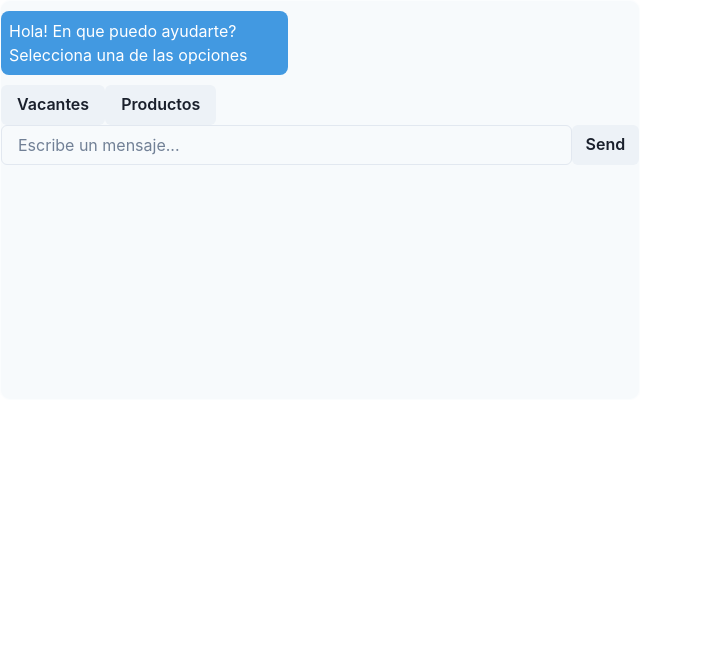
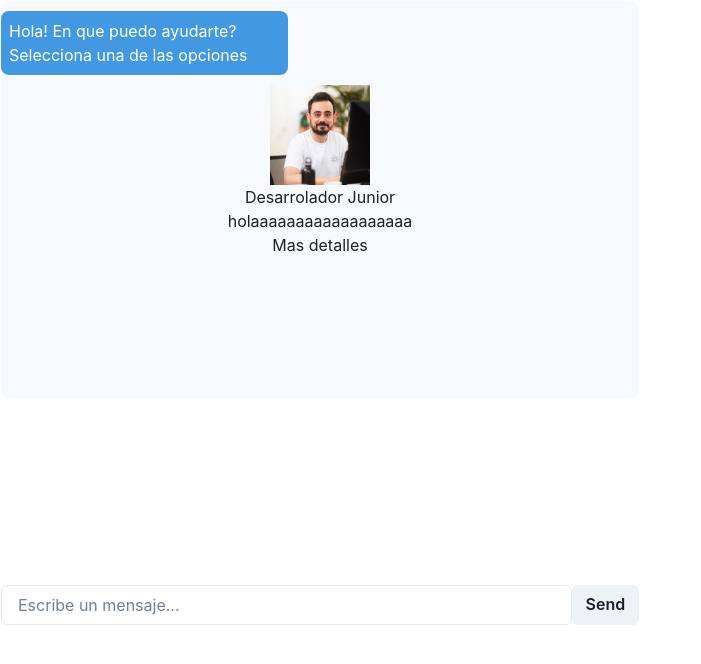
Before and after one commit to Jesus-Navas/chatbot-challenge, a Next.js app: page / in a window 1280 px wide. Both pictures are taken after a click on the button "Vacantes". Shown: the top 664 px of the page, without its empty margins (0-701 px from the left). Built offline with nearby package versions, Linux system fonts and the light colour scheme.

Commit message:
carousel done

```diff
--- a/package.json
+++ b/package.json
@@ -17,7 +17,8 @@
     "next": "12.3.1",
     "react": "18.2.0",
     "react-dom": "18.2.0",
-    "storybook": "^6.5.12"
+    "storybook": "^6.5.12",
+    "styled-components": "^5.3.6"
   },
   "devDependencies": {
     "eslint": "8.25.0",
--- a/src/mocks/bot.mock.js
+++ b/src/mocks/bot.mock.js
@@ -1,3 +1,4 @@
+
 export const botMessages = [
 
     {
@@ -27,50 +28,55 @@ export const botMessages = [
         ]
     },
     {
-        text: "Estas son nuestras vacantes",
-        isRobot: true,
-        isCarousel: true,
+        text: "",
+        isRobot:true,
+        isCarousel:true,
         options: [
             {
-                img: "Vacante 1",
-                description: "descripcion 1",
-                button: "Detalles"
+                text: "hola",
+                img: "/images/foto-perfil.jpeg",
+                title: "Desarrolador Junior",
+                text: "holaaaaaaaaaaaaaaaaaa",
+                href: "https://github.com/Jesus-Navas"
             },
             {
-                img: "Vacante 2",
-                description: "descripcion 2",
-                button: "Detalles"
+                text: "hola",
+                img: "/images/foto-perfil.jpeg",
+                title: "Desarrolador Junior",
+                text: "adiosssssssssss",
+                href: "https://github.com/Jesus-Navas"
             },
             {
-                img: "Vacante 3",
-                description: "descripcion 3",
-                button: "Detalles"
+                text: "hola",
+                img: "/images/foto-perfil.jpeg",
+                title: "Desarrolador Junior",
+                text: "jejejejejejeje",
+                href: "https://github.com/Jesus-Navas"
             },
         ]
     }
-    // {
-    //     text: "Estos son nuestros productos",
-    //     isRobot: true,
-    //     isCarousel: true,
-    //     options: [
-    //         {
-    //             img: "Producto 1",
-    //             description: "Lorem ipsum dolor sit amet, consectetur adipiscing elit. Pellentesque id quam nibh. Aliquam ac elit et odio efficitur ullamcorper quis a ex.",
-    //             button: "Detalles"
-    //         },
-    //         {
-    //             img: "Producto 2",
-    //             description: "Lorem ipsum dolor sit amet, consectetur adipiscing elit. Pellentesque id quam nibh. Aliquam ac elit et odio efficitur ullamcorper quis a ex.",
-    //             button: "Detalles"
-    //         },
-    //         {
-    //             img: "Producto 3",
-    //             description: "Lorem ipsum dolor sit amet, consectetur adipiscing elit. Pellentesque id quam nibh. Aliquam ac elit et odio efficitur ullamcorper quis a ex.",
-    //             button: "Detalles"
-    //         },
-    //     ]
-    // },
 ]
+
 export const botCarousel = [
-
+    {
+        text: "hola",
+        img: "/images/foto-perfil.jpeg",
+        title: "Desarrolador Junior",
+        text: "holaaaaaaaaaaaaaaaaaa",
+        href: "https://github.com/Jesus-Navas"
+    },
+    {
+        text: "hola",
+        img: "/images/foto-perfil.jpeg",
+        title: "Desarrolador Junior",
+        text: "adiosssssssssss",
+        href: "https://github.com/Jesus-Navas"
+    },
+    {
+        text: "hola",
+        img: "/images/foto-perfil.jpeg",
+        title: "Desarrolador Junior",
+        text: "jejejejejejeje",
+        href: "https://github.com/Jesus-Navas"
+    },
 ]
--- a/src/ui/components/Carousel/Carousel.jsx
+++ b/src/ui/components/Carousel/Carousel.jsx
@@ -0,0 +1,35 @@
+import { useKeenSlider } from "keen-slider/react"
+import "keen-slider/keen-slider.min.css"
+import styled from "@emotion/styled"
+import CarouselItem from "./components/CarouselItem"
+
+
+const Carousel = ({
+    children,
+    style,
+}) => {
+
+    const [sliderRef] = useKeenSlider()
+
+    return (
+        <SCCarousel
+            ref={sliderRef}
+            className="keen-slider"
+        >
+            {children.map(({text, img, title, href }, idx) => {
+
+                return (
+                    <CarouselItem key={idx} text={text} img={img} title={title} href={href} />
+                )
+            })
+            }
+        </SCCarousel>
+    )
+}
+
+export default Carousel
+
+const SCCarousel = styled.div`
+  height: 500px;
+  max-height: 100vh;
+`
--- /dev/null
+++ b/src/ui/components/Carousel/components/CarouselItem.jsx
@@ -0,0 +1,35 @@
+import { Flex, Image, Text } from '@chakra-ui/react'
+import Link from 'next/link'
+
+const CarouselItem = ({ img, title, text, href }) => {
+    return (
+        <Flex
+            position={"relative"}
+            flexDirection={"column"}
+            alignItems={"center"}
+            className="keen-slider__slide"
+        >
+            <Image
+                boxSize={"100px"}
+                objectFit={"cover"}
+                src={img}
+                alt={title}
+            />
+            <Text
+                as="h3"
+                variant="title"
+            >
+                {title}
+            </Text>
+            <Text
+                as="p"
+                variant="description"
+            >
+                {text}
+            </Text>
+            <Link href={href} as="button">Mas detalles</Link>
+        </Flex>
+    )
+}
+
+export default CarouselItem
--- a/src/ui/components/Chat/Chat.jsx
+++ b/src/ui/components/Chat/Chat.jsx
@@ -1,7 +1,8 @@
 import { useRef, useState, useEffect } from 'react'
 import { Box, ScaleFade, Input, FormControl, Button, Flex } from '@chakra-ui/react'
-import ChatBubble from './components/Bubble'
+import Bubble from './components/Bubble'
 import { botMessages } from '../../../mocks/bot.mock'
+import Carousel from '../Carousel/Carousel'
 
 const Chat = () => {
 
@@ -19,11 +20,40 @@ const Chat = () => {
 
     function handleInput(e) {
         e.preventDefault()
-        messageRef.current.value.length > 0 && setChat([...chat, { text: messageRef.current.value, isRobot: false }])
+        messageRef.current.value.length > 0 && setChat([...chat, { text: messageRef.current.value, isRobot: false, isCarousel: false }])
     }
 
     function handleClick() {
 
+        setChat([...chat, {
+
+            isRobot: true,
+            isCarousel: true,
+            options: [
+                {
+                    text: "hola",
+                    img: "/images/foto-perfil.jpeg",
+                    title: "Desarrolador Junior",
+                    text: "holaaaaaaaaaaaaaaaaaa",
+                    href: "https://github.com/Jesus-Navas"
+                },
+                {
+                    text: "hola",
+                    img: "/images/foto-perfil.jpeg",
+                    title: "Desarrolador Junior",
+                    text: "adiosssssssssss",
+                    href: "https://github.com/Jesus-Navas"
+                },
+                {
+                    text: "hola",
+                    img: "/images/foto-perfil.jpeg",
+                    title: "Desarrolador Junior",
+                    text: "jejejejejejeje",
+                    href: "https://github.com/Jesus-Navas"
+                },
+            ]
+        }
+        ])
     }
 
     return (
@@ -38,14 +68,20 @@ const Chat = () => {
             border={"1px solid RGBA(255, 255, 255, 0.48)"}
         >
             {
-                chat.map(({ text, isRobot, isCarousel}, idx) => (
-                    <ScaleFade key={idx} initialScale={0.9} in={true}>
-                        <ChatBubble text={text} isRobot={isRobot} />
-                    </ScaleFade>
+                chat.map((elem, idx) => (
+                    elem.isCarousel == false ?
+                        <ScaleFade key={idx} initialScale={0.9} in={true}>
+                            <Bubble text={elem.text} isRobot={elem.isRobot} />
+                        </ScaleFade>
+                        :
+                        <Carousel>
+                            {elem.options}
+                        </Carousel>
                 ))
             }
             <FormControl as="form" onSubmit={handleInput}>
-                {chat[chat.length - 1].hasOwnProperty("options") &&
+                {chat[chat.length - 1].isCarousel == false &&
+
                     chat[chat.length - 1].options?.map((elem, idx) => (
                         <Button onClick={handleClick} key={idx}>{elem.button}</Button>
                     ))
```
Also changed, not shown: src/pages/index.jsx (+9 -1 lines), src/ui/components/Chat/components/Bubble.jsx (+5 -5 lines), src/ui/components/Chat/components/ChatHeader.jsx (deleted, +0 -8 lines), 1 other file (tests, documents, lock files or other folders).
